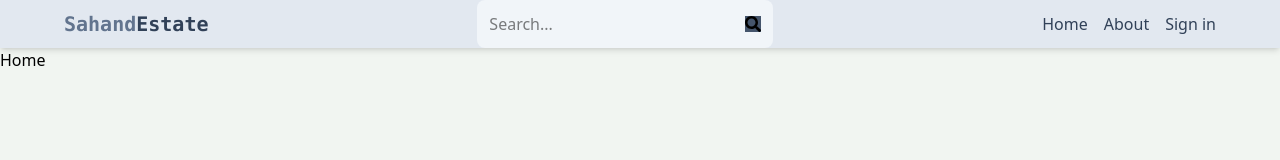
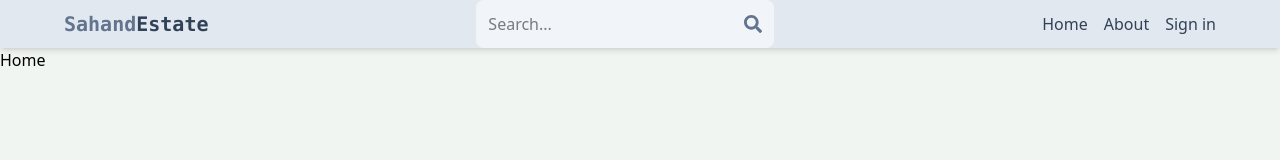
Before and after one commit to Malinda-Rathnayaka/mern-state, a React (Vite) app in the folder client/: page / in a window 1280 px wide. Shown: the top 160 px of the page. Built offline with nearby package versions, Linux system fonts and the light colour scheme; no server answers.

Commit message:
change header

```diff
--- a/client/src/components/Header.jsx
+++ b/client/src/components/Header.jsx
@@ -2,10 +2,8 @@ import { FaSearch } from 'react-icons/fa';
 import { Link } from 'react-router-dom';
 import { useSelector } from 'react-redux';
 
-
 export default function Header() {
-
-    const {currentUser} = useSelector(state => state.user)
+  const { currentUser } = useSelector(state => state.user);
 
   return (
     <header className='bg-slate-200 shadow-md'>
@@ -16,10 +14,17 @@ export default function Header() {
             <samp className='text-slate-700'>Estate</samp>
           </h1>
         </Link>
+
         <form className='bg-slate-100 p-3 rounded-lg flex items-center'>
-                <input type="text" placeholder='Search...' className='bg-transparent focus:outline-none w-24 sm:w-64' />
-                <FaSearch className='bg-slate-600'/>
+          <input
+            type="text"
+            placeholder='Search...'
+            className='bg-transparent focus:outline-none w-24 sm:w-64'
+          />
+          {/* 🔽 Only changed this icon */}
+          <FaSearch className='text-slate-500 text-lg cursor-pointer hover:text-slate-700' />
         </form>
+
         <ul className='flex gap-4'>
           <Link to='/'>
             <li className='hidden sm:inline text-slate-700 hover:underline'>Home</li>
@@ -29,16 +34,17 @@ export default function Header() {
           </Link>
           <Link to='/profile'>
             {currentUser ? (
-                        <img className='rounded-full h-7 w-7 object-cover' src={currentUser.avatar} alt='profile' />
-                    ) :(
+              <img
+                className='rounded-full h-7 w-7 object-cover'
+                src={currentUser.avatar}
+                alt='profile'
+              />
+            ) : (
               <li className='text-slate-700 hover:underline'>Sign in</li>
             )}
-
           </Link>
         </ul>
-
       </div>
-
     </header>
-  )
+  );
 }
```
Lines whose indentation alone changed are shown as unchanged.
